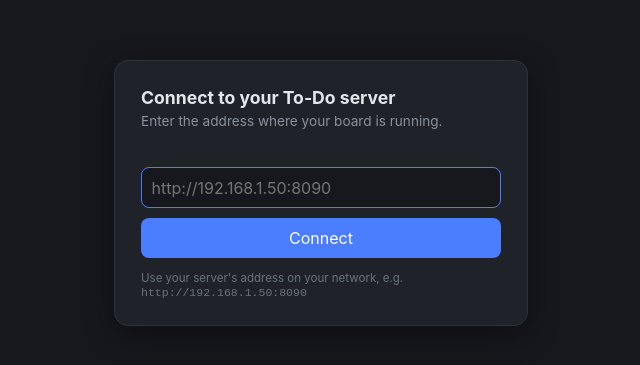
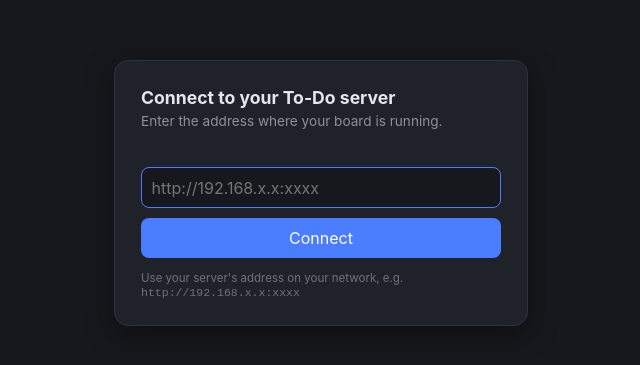
Before and after one commit to matthewbunn/todo-desktop, an Electron app: page setup.html in a window 1280 px wide. Shown: the part 207-572 px from the top of the page, 319-959 px from the left. Drawn offline with Linux system fonts and the light colour scheme; no server answers.

Commit message:
Mask example server address everywhere (192.168.x.x:xxxx); v1.0.1

```diff
--- a/package.json
+++ b/package.json
@@ -1,6 +1,6 @@
 {
   "name": "todo-desktop",
-  "version": "1.0.0",
+  "version": "1.0.1",
   "description": "Desktop client for the self-hosted To-Do board",
   "license": "MIT",
   "author": "todo-desktop contributors",
--- a/setup.html
+++ b/setup.html
@@ -26,9 +26,9 @@
     <h1>Connect to your To-Do server</h1>
     <p>Enter the address where your board is running.</p>
     <div class="err" id="err"></div>
-    <input id="url" placeholder="http://192.168.1.50:8090" autofocus>
+    <input id="url" placeholder="http://192.168.x.x:xxxx" autofocus>
     <button id="go">Connect</button>
-    <div class="hint">Use your server's address on your network, e.g. <code>http://192.168.1.50:8090</code></div>
+    <div class="hint">Use your server's address on your network, e.g. <code>http://192.168.x.x:xxxx</code></div>
   </div>
 <script>
   (async () => {
```
Also changed, not shown: README.md.
